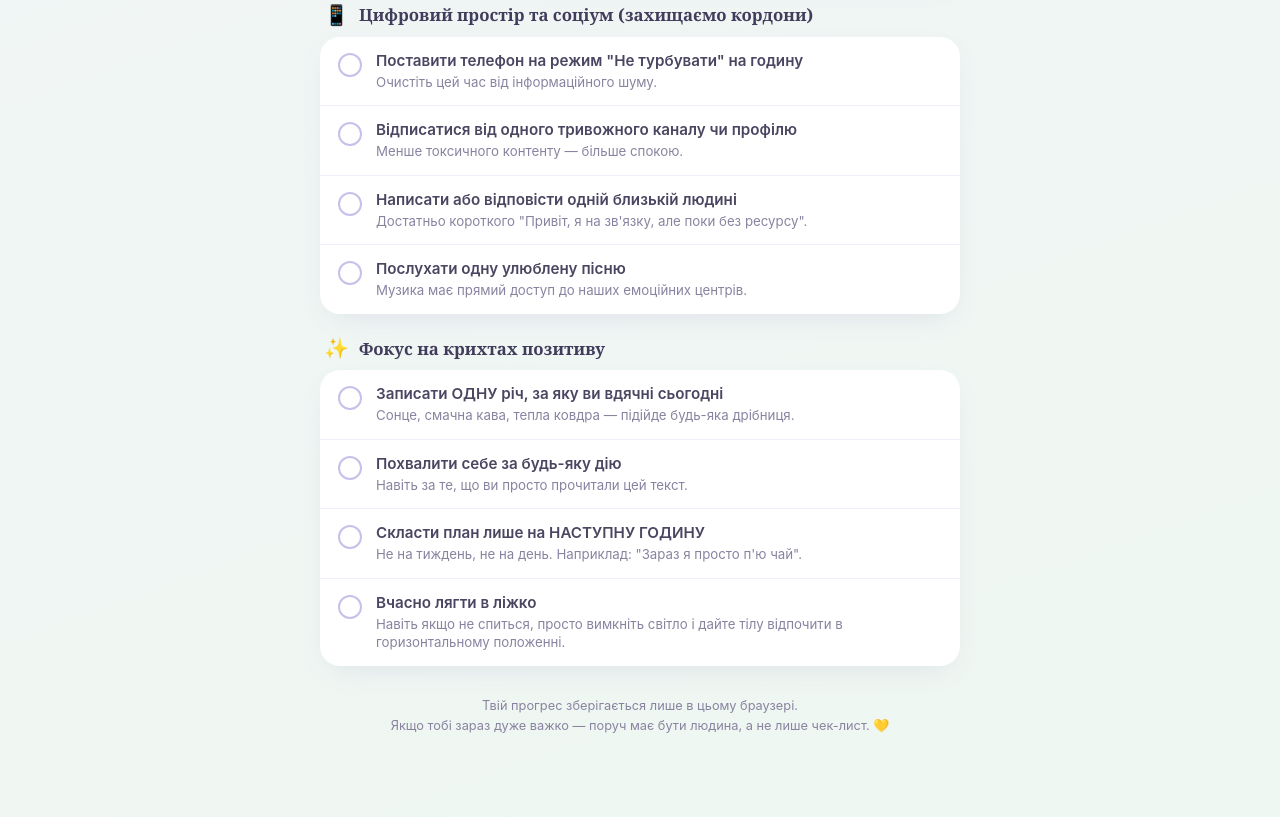
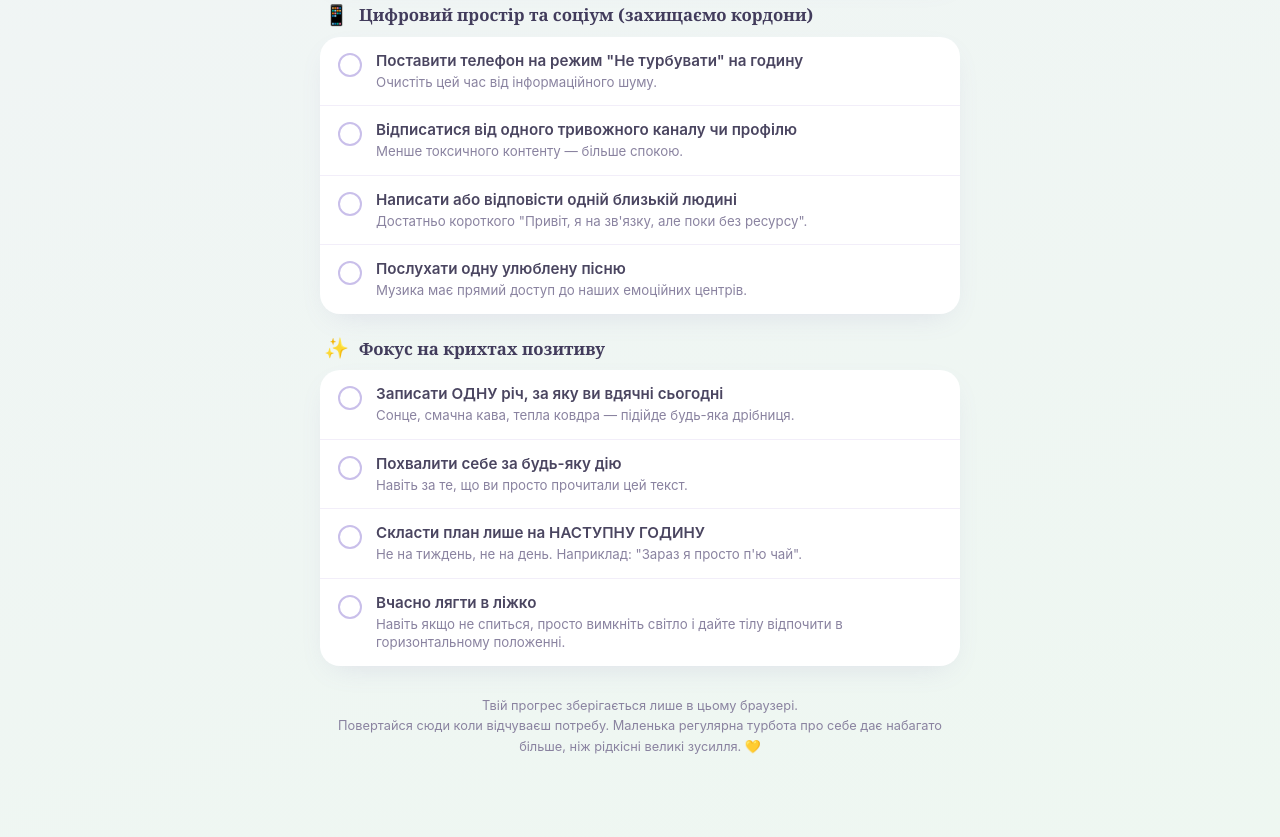
Before and after one commit to ivmail2007-art/30-krokiv-dobra, a plain HTML site: page index.html in a window 1280 px wide. Shown: the part 2401-3238 px from the top of the page. Drawn offline with Linux system fonts and the light colour scheme.

Commit message:
Update index.html

```diff
--- a/index.html
+++ b/index.html
@@ -339,7 +339,9 @@
 
   <footer>
     Твій прогрес зберігається лише в цьому браузері.<br>
-    Якщо тобі зараз дуже важко — поруч має бути людина, а не лише чек-лист. 💛
+    Повертайся сюди коли відчуваєш потребу.
+    Маленька регулярна турбота про себе дає набагато більше,
+    ніж рідкісні великі зусилля. 💛
   </footer>
 
 </div>
```
